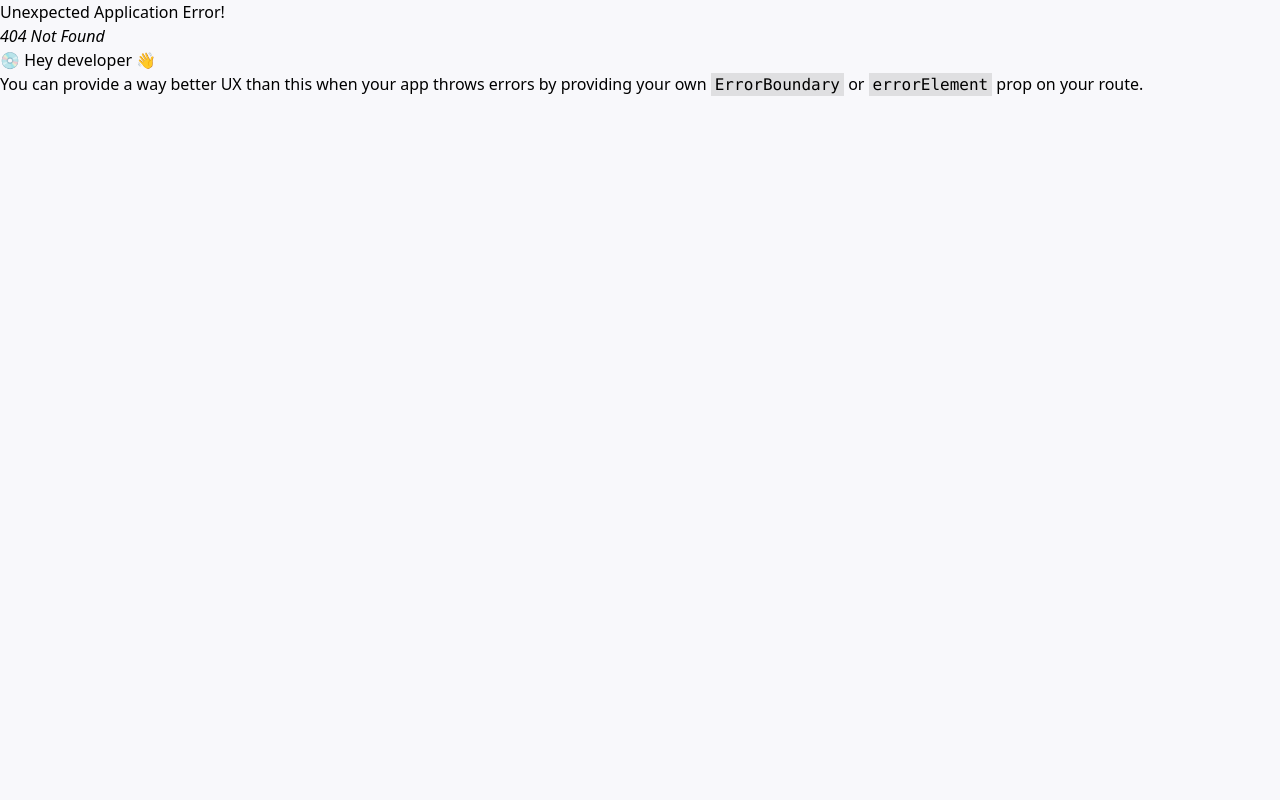
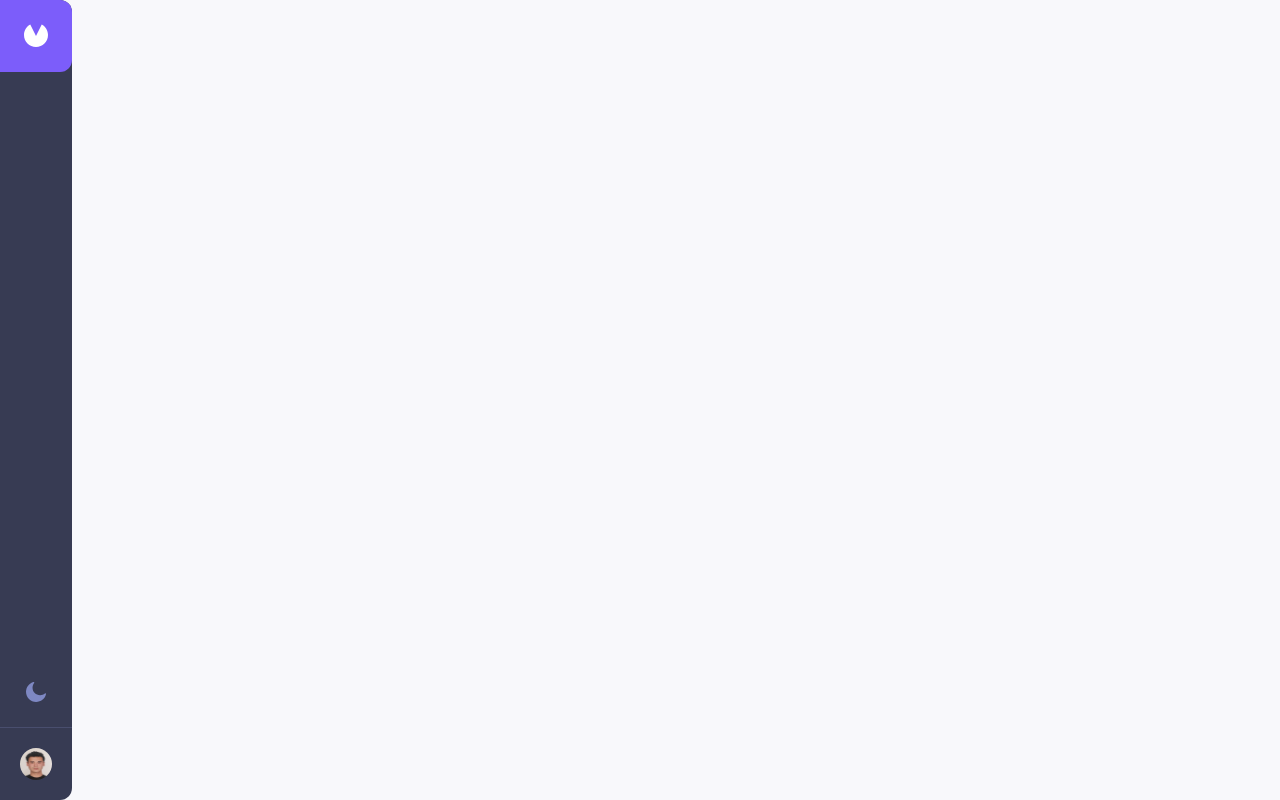
Before and after one commit to anlclk/Faturalarim-App, a React (Vite) app: page /faturalarim/1 in a window 1280 px wide. Before the commit this address had no page. Built offline with nearby package versions, Linux system fonts and the light colour scheme.

Commit message:
popover düzenlendi. Fatura detay kısmı eklendi.

```diff
--- a/src/Layout/MainLayout.jsx
+++ b/src/Layout/MainLayout.jsx
@@ -1,6 +1,6 @@
 import { useState } from "react";
 import Header from "../components/Header/Header";
-import Home from "../components/Home/Home";
+import { Outlet } from "react-router-dom";
 
 
 export default function MainLayout() {
@@ -9,7 +9,7 @@ export default function MainLayout() {
         <>
             <Header isOpen={isOpen} setIsOpen={setIsOpen} />
             <main className="pt-16">
-                <Home isOpen={isOpen} />
+                <Outlet isOpen={isOpen} />
             </main>
         </>
     );
--- a/src/components/Home/Home.jsx
+++ b/src/components/Home/Home.jsx
@@ -29,7 +29,7 @@ export default function Home({ isOpen }) {
                 </div>
                 <div className="flex items-center gap-3.5">
                     <Popover className="relative">
-                        <Popover.Button className="flex items-center gap-2 justify-center px-1 dark: text-white">
+                        <Popover.Button className="flex items-center gap-2 justify-center px-1 text-[#000] dark: text-white">
                         Statüye Göre Filtrele
                         <svg xmlns="http://www.w3.org/2000/svg" width="10" height="7" viewBox="0 0 10 7" fill="none">
                             <path d="M1 1L5.2279 5.2279L9.4558 1" stroke="#7C5DFA" strokeWidth="2"/>
--- /dev/null
+++ b/src/components/InvoiceDetails/InvoiceDetails.jsx
@@ -0,0 +1,13 @@
+import { useParams } from "react-router-dom";
+
+
+export default function InvoiceDetails() {
+    const { index } = useParams();
+    return(
+        <div>
+            <h2>{ index }</h2>
+            <h4>Anıl Çelik</h4>
+        </div>
+
+    );
+}
--- a/src/components/Resultform/Resultform.jsx
+++ b/src/components/Resultform/Resultform.jsx
@@ -1,10 +1,11 @@
+import { Link } from "react-router-dom";
 
-function ResultFormItem({ bill, billDate, paymentMethod, amount, billStatus }) {
+function ResultFormItem({ index, bill, billDate, paymentMethod, amount, billStatus }) {
     const formattedAmount = Number(amount).toLocaleString("tr-TR", { style: "currency", currency: "TRY" });
 
     return(
         <>
-            <div className="px-6 py-7 bg-[#fff] phone:w-[327px] tablet:w-[672px] desktop:w-[730px] mx-auto rounded-lg mb-4 box-card md:flex md:gap-21 md:items-center md:justify-between dark:bg-[#1E2139]">
+            <Link to={`/faturalarim/${index}`} className="px-6 py-7 bg-[#fff] phone:w-[327px] tablet:w-[672px] desktop:w-[730px] mx-auto rounded-lg mb-4 box-card md:flex md:gap-21 md:items-center md:justify-between dark:bg-[#1E2139]">
                 <div className="flex justify-between">
                     <div className="md:flex md:gap-7 w-[220px]">
                         <h1 className="mb-6 font-bold text-s leading-3.5 md:mb-0 dark:text-[#fff] w-[50%]">{bill}</h1>
@@ -21,7 +22,7 @@ function ResultFormItem({ bill, billDate, paymentMethod, amount, billStatus }) {
                         <h3 className="text-s font-bold text-paid">{billStatus}</h3>
                     </div>
                 </div>
-            </div>
+            </Link>
         </>
     );
 }
@@ -30,6 +31,7 @@ export default function ResultForm({ data }) {
     return(
             data.map((x, i) => <ResultFormItem
                 key={i}
+                index={i}
                 bill={x.bill}
                 billDate={x.billDate}
                 paymentMethod={x.paymentMethod}
--- a/src/router/router.jsx
+++ b/src/router/router.jsx
@@ -1,11 +1,22 @@
 import { createBrowserRouter } from "react-router-dom";
 import MainLayout from "../Layout/MainLayout";
-
+import Home from "../components/Home/Home";
+import InvoiceDetails from "../components/InvoiceDetails/InvoiceDetails";
 
 const router = createBrowserRouter([
     {
         path: "/",
         element: <MainLayout />,
+        children: [
+            {
+                index: true,
+                element: <Home />
+            },
+            {
+                path: "faturalarim/:index",
+                element: <InvoiceDetails />
+            }
+        ]
     },
 
 ]);
```
